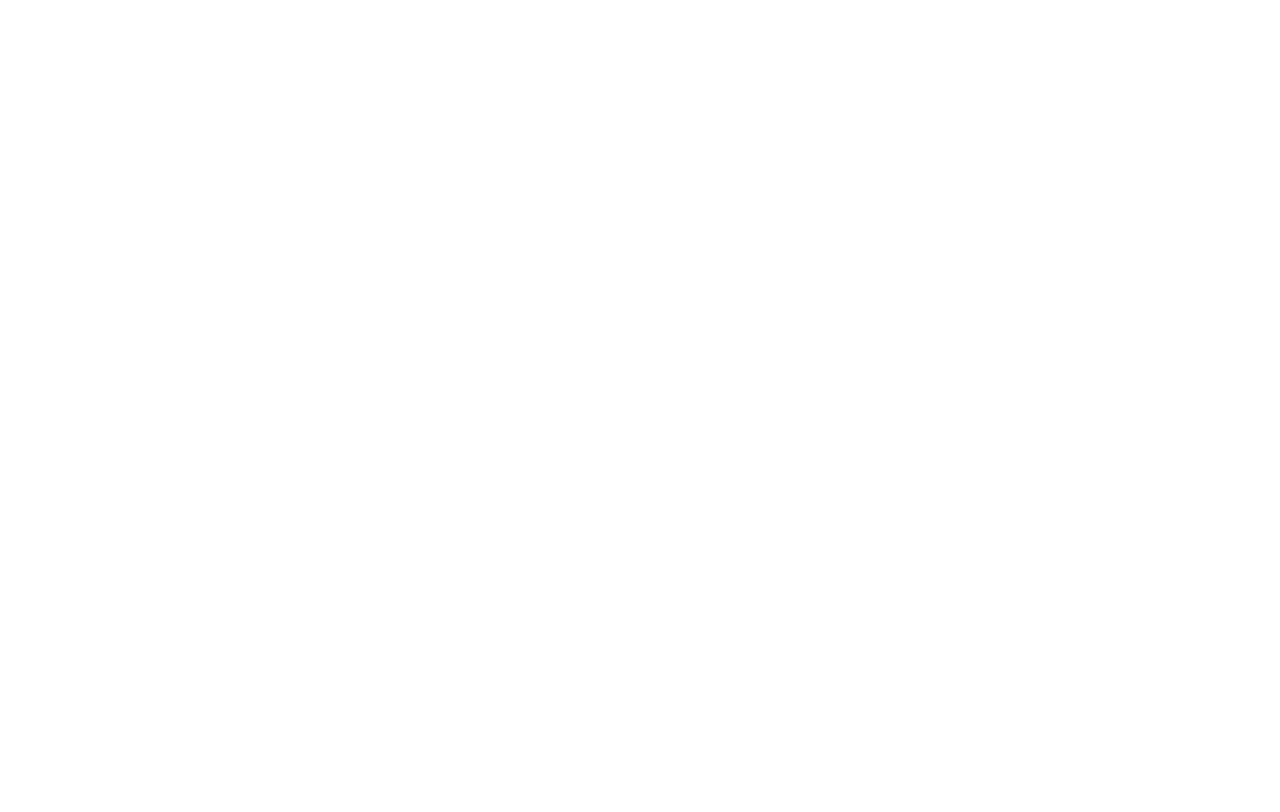
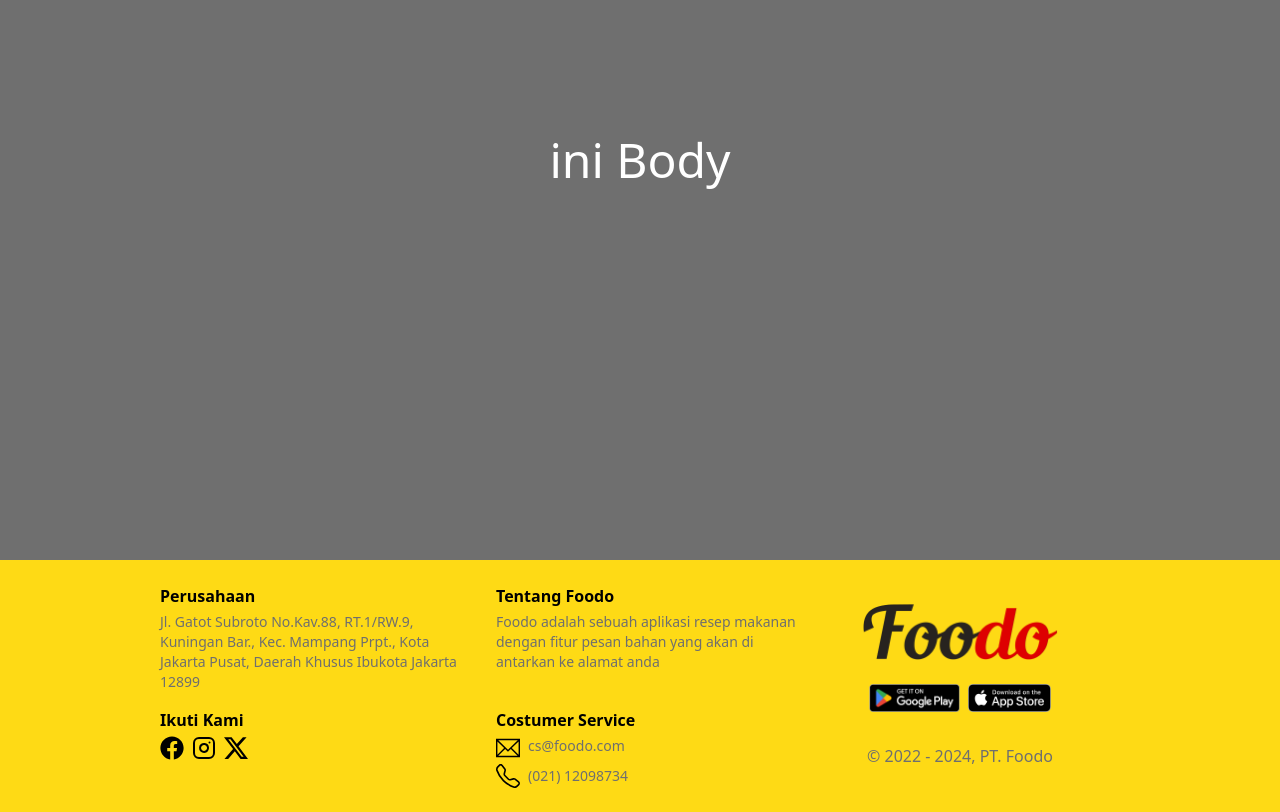
Before and after one commit to IbrhmSptra/React-FrontEnd, a React (Vite) app: page / in a window 1280 px wide. Shown: the part 300-1112 px from the top of the page. Before the commit the page ends 800 px from the top, so only its background shows below. Built offline with nearby package versions, Linux system fonts and the light colour scheme.

Commit message:
feat : add Footer

```diff
--- /dev/null
+++ b/src/layouts/Footer.jsx
@@ -0,0 +1,65 @@
+import appstore from "../assets/img/appstore.png";
+import playstore from "../assets/img/playstore.png";
+import logo from "../assets/img/Logo.png";
+import { FaFacebook } from "react-icons/fa";
+import { LuInstagram } from "react-icons/lu";
+import { BsTwitterX } from "react-icons/bs";
+import { TfiEmail } from "react-icons/tfi";
+import { BsTelephone } from "react-icons/bs";
+const Footer = () => {
+  return (
+    <footer className="grid grid-cols-1 px-4 py-2 gap-y-4 bg-primary sm:px-8 sm:py-4 md:px-12 md:items-center md:grid-cols-3 xl:px-40 xl:py-6 xl:grid-cols-3 xl:gap-y-0">
+      <div className=" grid grid-cols-2 col-span-2 gap-x-4 gap-y-2 xl:gap-x-8 xl:gap-y-4">
+        <div>
+          <h4 className="font-bold">Perusahaan</h4>
+          <p className="text-xs text-grayText mt-1 md:text-sm">
+            Jl. Gatot Subroto No.Kav.88, RT.1/RW.9, Kuningan Bar., Kec. Mampang
+            Prpt., Kota Jakarta Pusat, Daerah Khusus Ibukota Jakarta 12899
+          </p>
+        </div>
+        <div>
+          <h4 className="font-bold">Tentang Foodo</h4>
+          <p className="mt-1 text-xs text-grayText md:text-sm">
+            Foodo adalah sebuah aplikasi resep makanan dengan fitur pesan bahan
+            yang akan di antarkan ke alamat anda
+          </p>
+        </div>
+        <div>
+          <h4 className="font-bold">Ikuti Kami</h4>
+          <div className="flex gap-2 mt-1 items-center">
+            <FaFacebook className="text-2xl" />
+            <LuInstagram className="text-2xl" />
+            <BsTwitterX className="text-2xl" />
+          </div>
+        </div>
+        <div>
+          <h4 className="font-bold">Costumer Service</h4>
+          <div className="flex gap-2 mt-1">
+            <TfiEmail className="text-2xl" />
+            <p className="text-xs text-grayText md:text-sm">cs@foodo.com</p>
+          </div>
+          <div className="flex items-center gap-2 xl:mt-1">
+            <BsTelephone className="text-2xl" />
+            <p className="text-xs text-grayText md:text-sm">(021) 12098734</p>
+          </div>
+        </div>
+      </div>
+      <div>
+        <img
+          className="max-w-[150px] m-auto sm:max-w-[200px]"
+          src={logo}
+          alt="logo"
+        />
+        <div className="flex justify-center mt-6 gap-2">
+          <img className="h-7" src={playstore} alt="playstore" />
+          <img className="h-7" src={appstore} alt="appstore" />
+        </div>
+        <p className="text-grayText text-center mt-4 text-sm md:text-base xl:mt-8">
+          © 2022 - 2024, PT. Foodo
+        </p>
+      </div>
+    </footer>
+  );
+};
+
+export default Footer;
--- a/src/layouts/Navbar.jsx
+++ b/src/layouts/Navbar.jsx
@@ -6,6 +6,7 @@ import Bookmark from "../components/Bookmark";
 import History from "../components/History";
 import Profile from "../components/Profile";
 import MenuButton from "../components/MenuButton";
+import { Link } from "react-router-dom";
 
 const Navbar = () => {
   return (
@@ -16,8 +17,12 @@ const Navbar = () => {
       </div>
       <div className="gap-x-8 hidden sm:flex">
         <div className="flex gap-x-4">
-          <Bookmark />
-          <History />
+          <Link to="/Bookmark">
+            <Bookmark />
+          </Link>
+          <Link to="/History">
+            <History />
+          </Link>
         </div>
         <Profile />
       </div>
--- a/src/pages/HomePage.jsx
+++ b/src/pages/HomePage.jsx
@@ -1,9 +1,14 @@
+import Footer from "../layouts/Footer";
 import Navbar from "../layouts/Navbar";
 
 const HomePage = () => {
   return (
     <>
       <Navbar />
+      <div className="h-screen bg-grayText flex justify-center items-center">
+        <h1 className="text-5xl text-white">ini Body</h1>
+      </div>
+      <Footer />
     </>
   );
 };
```
Also changed, not shown: src/assets/img/appstore.png (added), src/assets/img/playstore.png (added), src/pages/CategoryPages.jsx (deleted).
